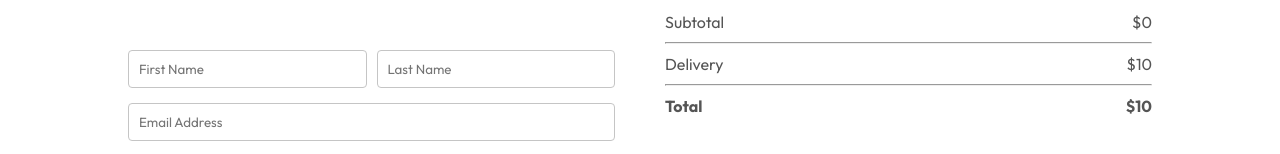
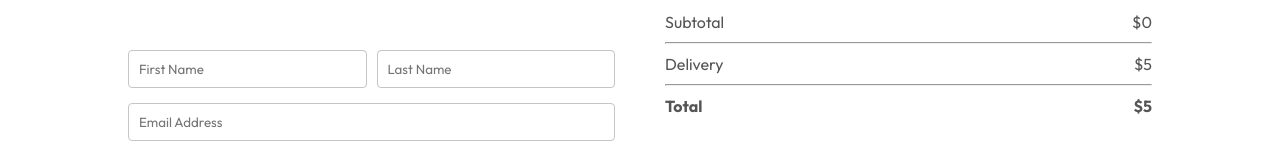
Before and after one commit to AsadKhatri1/tomato-client, a React (Vite) app: page /order in a window 1280 px wide. Shown: the part 220-374 px from the top of the page. Built offline with nearby package versions, Linux system fonts and the light colour scheme.

Commit message:
till food

```diff
--- a/src/pages/cart/Cart.jsx
+++ b/src/pages/cart/Cart.jsx
@@ -56,12 +56,12 @@ const Cart = () => {
               <hr />
               <div className="cart-total-details">
                 <p>Delivery</p>
-                <p>${10}</p>
+                <p>${5}</p>
               </div>
               <hr />
               <div className="cart-total-details">
                 <b>Total</b>
-                <b>${getTotalCartAmount() + 10}</b>
+                <b>${getTotalCartAmount() + 5}</b>
               </div>
             </div>
             <button onClick={() => navigate("/order")}>
--- a/src/pages/placeOrder/PlaceOrder.jsx
+++ b/src/pages/placeOrder/PlaceOrder.jsx
@@ -35,12 +35,12 @@ const PlaceOrder = () => {
             <hr />
             <div className="cart-total-details">
               <p>Delivery</p>
-              <p>${10}</p>
+              <p>${5}</p>
             </div>
             <hr />
             <div className="cart-total-details">
               <b>Total</b>
-              <b>${getTotalCartAmount() + 10}</b>
+              <b>${getTotalCartAmount() + 5}</b>
             </div>
           </div>
           <button>PROCEED TO PAYMENT</button>
```
